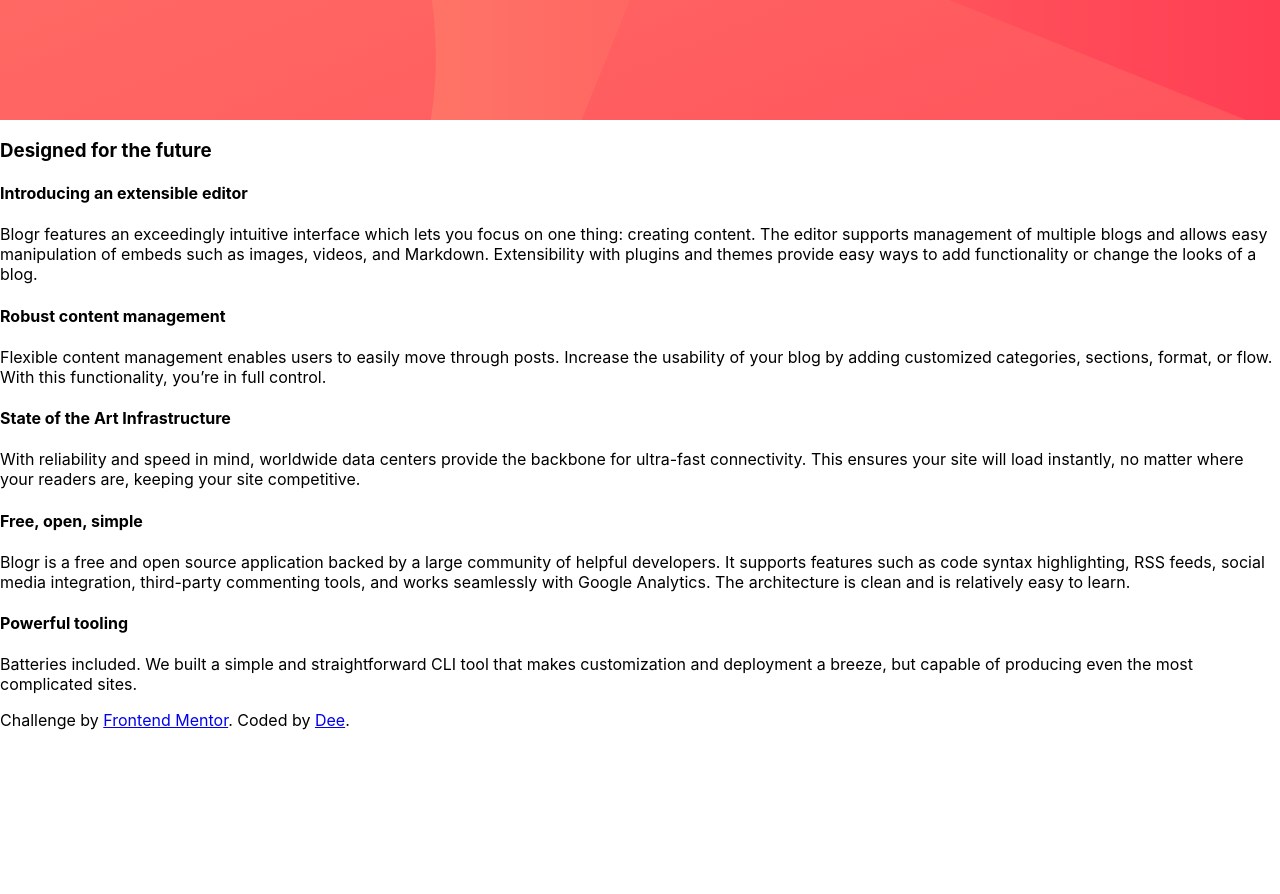
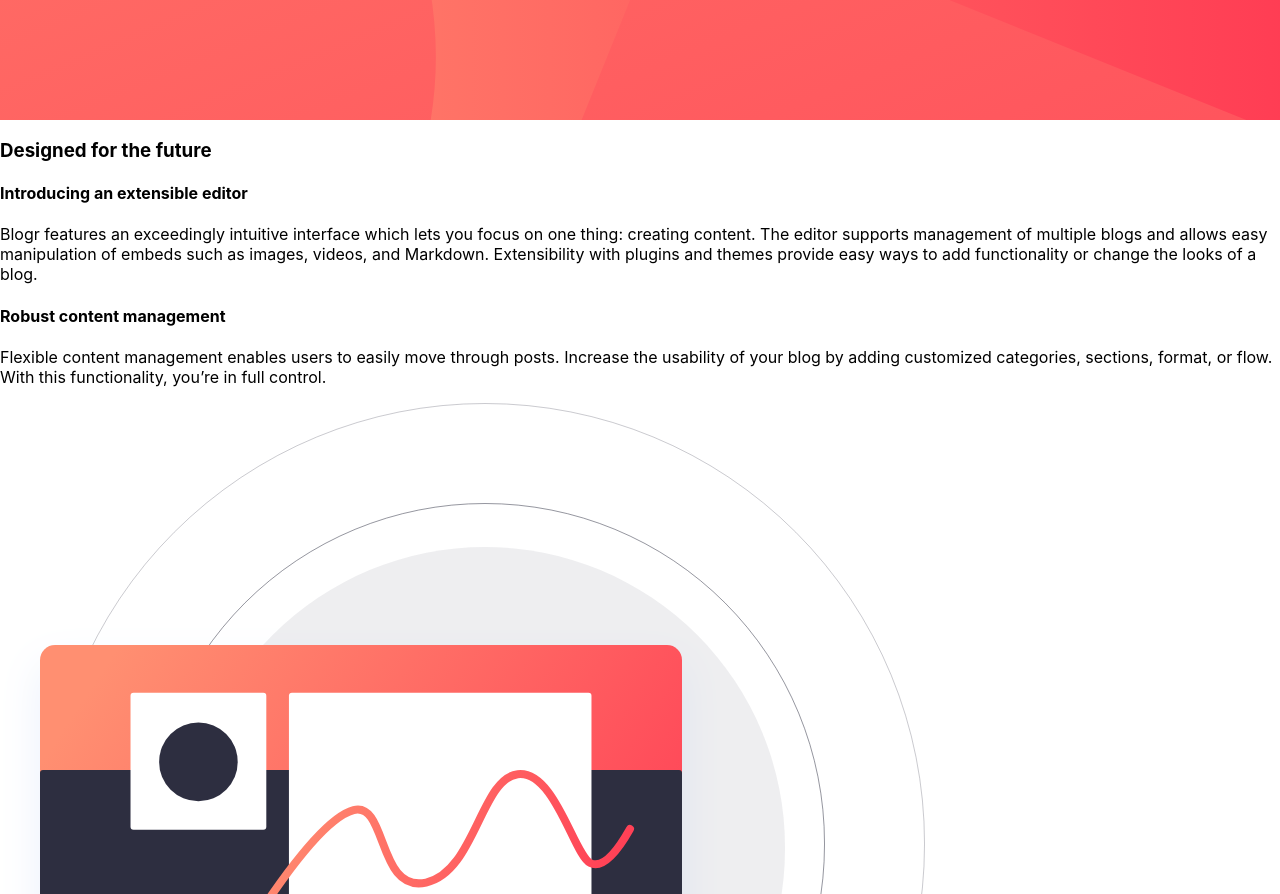
Before and after one commit to DeeDowns/blogr-landing-page, a React (Create React App) app in the folder blogr-landing-page/: page / in a window 1280 px wide. Shown: the part 520-1414 px from the top of the page. Before the commit the page ends 1250 px from the top, so only its background shows below. Built offline with nearby package versions, Linux system fonts and the light colour scheme.

Commit message:
add svgs and background colors to main section

```diff
--- /dev/null
+++ b/blogr-landing-page/src/components/Main.css
@@ -0,0 +1,14 @@
+main {
+    z-index: 1;
+}
+
+.section-one {
+    /* background: url(../images/illustration-editor-desktop.svg) no-repeat center right; */
+    /* height: 100vh; */
+    width: 100%
+}
+
+.section-two {
+    background-image: linear-gradient(to right, hsl(237, 17%, 21%), hsl(237, 23%, 32%));
+
+}
--- a/blogr-landing-page/src/components/Main.js
+++ b/blogr-landing-page/src/components/Main.js
@@ -1,27 +1,43 @@
 import React from 'react'
-
+import './Main.css'
+import editorSvgDesktop from '../images/illustration-editor-desktop.svg'
+import phonesSvg from '../images/illustration-phones.svg'
+import laptopSvgDesktop from '../images/illustration-laptop-desktop.svg'
 
 const Main = () => {
 
     return (
-        <div>
+        <main>
             <h3>Designed for the future</h3>
-            <div>
-                <h4>Introducing an extensible editor</h4>
-                <p>Blogr features an exceedingly intuitive interface which lets you focus on one thing: creating content.
+            <section className='section-one'>
+                <div className='section-one-content'>
+                    <h4>Introducing an extensible editor</h4>
+                    <p>Blogr features an exceedingly intuitive interface which lets you focus on one thing: creating content.
   The editor supports management of multiple blogs and allows easy manipulation of embeds such as images,
   videos, and Markdown. Extensibility with plugins and themes provide easy ways to add functionality or
   change the looks of a blog.</p>
+                </div>
                 <h4>Robust content management</h4>
                 <p>  Flexible content management enables users to easily move through posts. Increase the usability of your blog
   by adding customized categories, sections, format, or flow. With this functionality, you’re in full control.</p>
-            </div>
-            <div>
+                <div className='section-one-img'>
+                    <img src={editorSvgDesktop} alt='editor' />
+                </div>
+            </section>
+
+            <section className='section-two'>
+                <div className='section-one-img'>
+                    <img src={phonesSvg} alt='editor' />
+                </div>
                 <h4>State of the Art Infrastructure</h4>
                 <p>  With reliability and speed in mind, worldwide data centers provide the backbone for ultra-fast connectivity.
   This ensures your site will load instantly, no matter where your readers are, keeping your site competitive.</p>
-            </div>
-            <div>
+            </section>
+
+            <section className='section-three'>
+                <div className='section-one-img'>
+                    <img src={laptopSvgDesktop} alt='editor' />
+                </div>
                 <h4>Free, open, simple</h4>
                 <p>Blogr is a free and open source application backed by a large community of helpful developers. It supports
   features such as code syntax highlighting, RSS feeds, social media integration, third-party commenting tools,
@@ -29,8 +45,8 @@ const Main = () => {
                 <h4>Powerful tooling</h4>
                 <p>Batteries included. We built a simple and straightforward CLI tool that makes customization and deployment a breeze, but
   capable of producing even the most complicated sites.</p>
-            </div>
-        </div>
+            </section>
+        </main>
     )
 }
 
```
